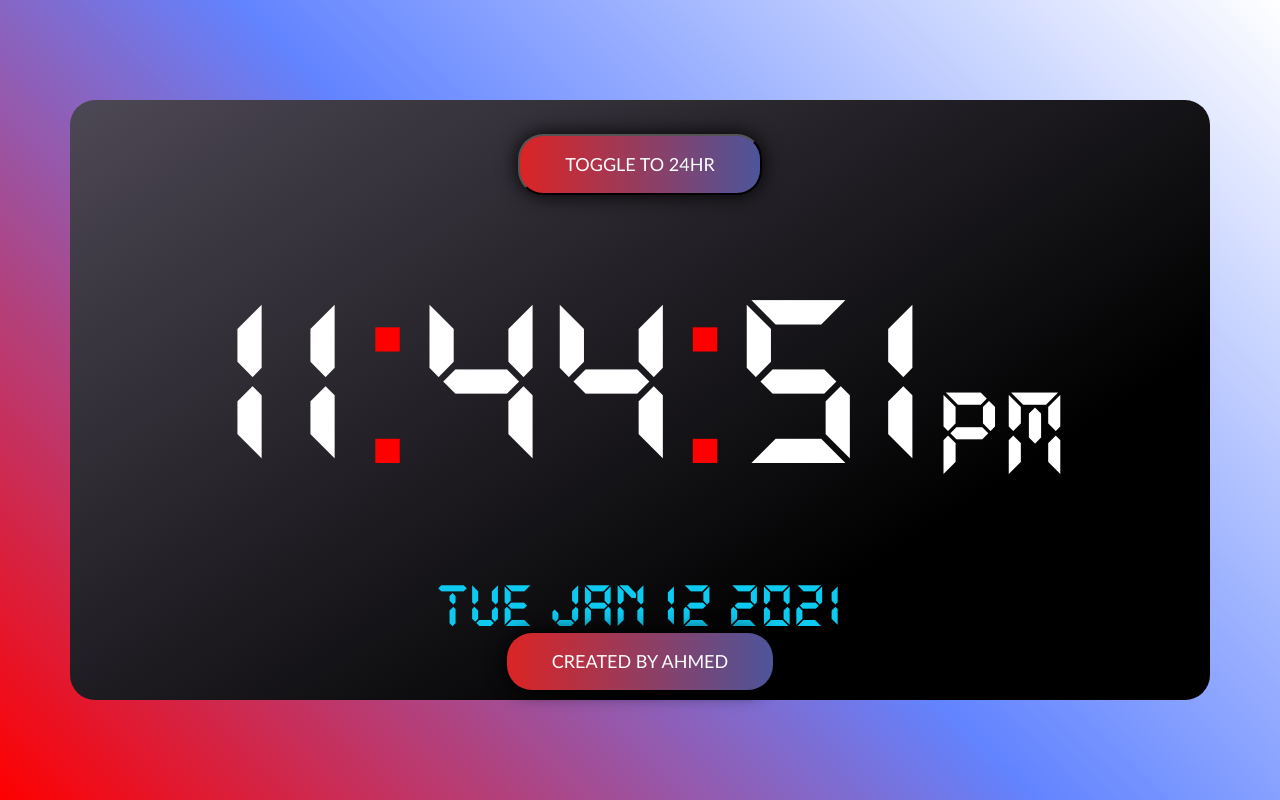
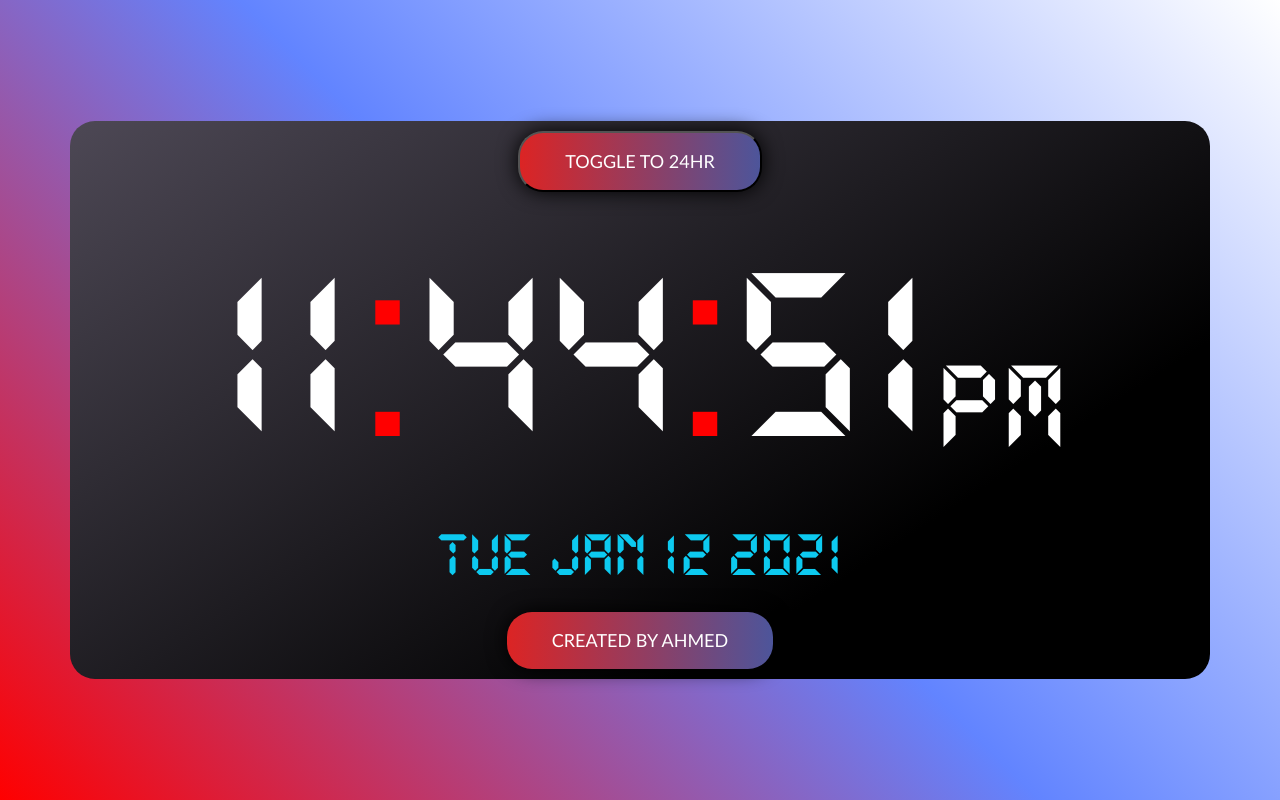
Before and after one commit to akamran2001/Clock, a React (Create React App) app: page / in a window 1280 px wide. Built offline with nearby package versions, Linux system fonts and the light colour scheme.

Commit message:
configured grid

```diff
--- a/src/App.css
+++ b/src/App.css
@@ -37,10 +37,10 @@
   color: #fff;
   text-decoration: none;
 }
-.btn-credit {
+/* .btn-credit {
   position: absolute;
   bottom: 0;
-}
+} */
 .container {
   margin: 0;
   position: absolute;
@@ -53,7 +53,7 @@
   background-color: #4d4855;
   background-image: linear-gradient(147deg, #4d4855 0%, #000000 74%);
   width: 90vw;
-  height: 75vh;
+  height: auto;
 }
 
 .App-logo {
--- a/src/app/Clock.js
+++ b/src/app/Clock.js
@@ -40,7 +40,7 @@ export default function Clock() {
   //Render JSX
   return (
     <div className="container">
-      <br />
+      <div className="row">
         <div className="d-flex justify-content-center">
           <button
             type="button"
@@ -52,12 +52,16 @@ export default function Clock() {
             {is24 ? "Toggle to 12hr" : "Toggle to 24hr"}
           </button>
         </div>
-      <br />
+      </div>
+      <div className="row">
         <Display time={time} sec={getSec()} />
-      <br />
+      </div>
+      <div className="row">
         <div className="d-flex justify-content-center text-info date-text">
           <h1>{getDateString()}</h1>
         </div>
+      </div>
+      <div className="row">
         <div
           className="d-flex justify-content-center text-white"
           style={{ fontFamily: "monospace" }}
@@ -70,7 +74,7 @@ export default function Clock() {
             Created by Ahmed
           </a>
         </div>
-      <br />
+      </div>
     </div>
   );
 }
```
Lines whose indentation alone changed are shown as unchanged.
